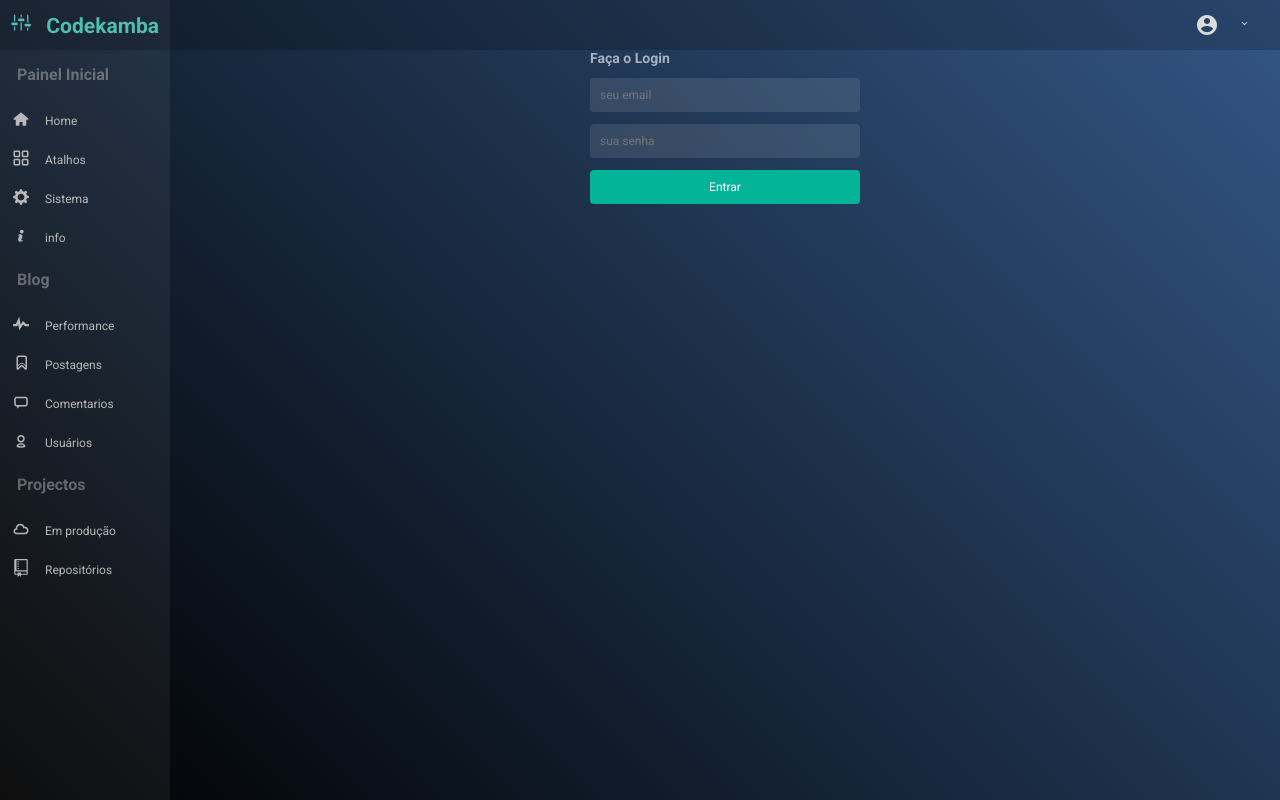
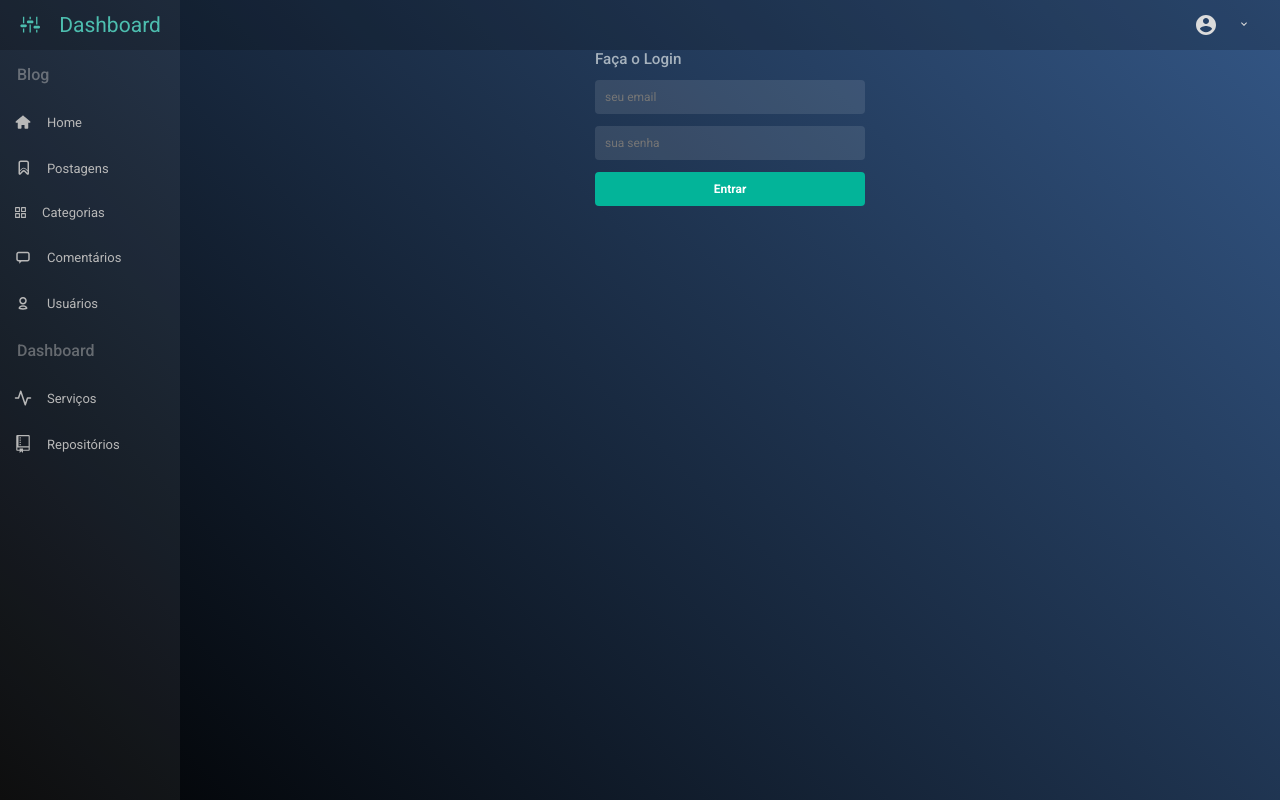
Before and after one commit to augusto-carlos/codekamba-dashboard, a React (Create React App) app: page / in a window 1280 px wide. Built offline with nearby package versions, Linux system fonts and the light colour scheme.

Commit message:
A breaking major change

```diff
--- a/src/App.js
+++ b/src/App.js
@@ -1,17 +1,19 @@
 import React from 'react';
 
-import Posts from './pages/Blog/Posts';
+import NewPost from './pages/Blog/Posts/NewPost';
+
 
 import Header from './components/Header';
 import SideNav from './components/SideNav';
 
-import { BrowserRouter as Router, Route, Switch } from 'react-router-dom';
+import { BrowserRouter as Router, Route, Switch, } from 'react-router-dom';
 
 import Login from './pages/Login';
 
+import Home from './pages/Home';
+import Posts from './pages/Blog/Posts';
+import Projects from './pages/Projects';
 import Users from './pages/Blog/Users';
-import Home from './pages/Home';
-import Projects from './pages/Projects';
 
 function App() {
 
@@ -22,17 +24,18 @@ function App() {
         <SideNav />
         <main className="main">
           <Switch>
-            <Route exact path="/" component={Login} />
+            <Route path="/" exact component={Login} />
             <Route path="/home" component={Home} />
             <Route path="/usuarios" component={Users} />
 
-            <Route path="/posts" component={Posts} />
+            <Route path="/posts" exact component={Posts} />
+            <Route path="/posts/new" component={NewPost} />
 
             <Route path="/repositorios" component={Projects} />
           </Switch>
         </main>
-        <footer className="footer"></footer>
       </Router>
+      <footer className="footer"></footer>
     </div>
   );
 }
--- a/src/components/Header/index.js
+++ b/src/components/Header/index.js
@@ -1,5 +1,5 @@
 import React from 'react';
-import { MdAccountCircle, MdSearch, MdExpandMore, MdApps } from 'react-icons/md';
+import { MdAccountCircle, MdExpandMore } from 'react-icons/md';
 import './styles.css';
 
 
@@ -14,10 +14,9 @@ const Header = () => {
     return (
         <header className="header">
 
-
             <div className="login">
                 <MdAccountCircle size={24} />
-                <span>{user ? user.name : 'nome do usuário'}<MdExpandMore /></span>
+                <span>{user ? user.name : 'nome do usuário'} <MdExpandMore /></span>
             </div>
 
         </header>
--- a/src/components/Header/styles.css
+++ b/src/components/Header/styles.css
@@ -8,19 +8,10 @@ header {
   }
 
 
-  header div {
-    display: flex;
-    justify-content: flex-end;
-    align-items: center;
-  }
   header div svg {
     margin: 0 10px;
   }
 
-  header ul li {
-    display: inline-block;
-    margin-right: 20px;
-  }
 
   header ul li a {
     text-decoration: none;
@@ -28,5 +19,8 @@ header {
 
   header .login {
     width: 100%;
-    font-size: 11px;
+    display: flex;
+    justify-content: flex-end;
+    align-items: center;
+    font-size: 12px;
   }
--- a/src/components/SideNav/index.js
+++ b/src/components/SideNav/index.js
@@ -1,10 +1,9 @@
 import React from 'react';
-import { TiUserOutline, TiBookmark, TiHome,  TiMessage, TiWeatherCloudy, TiInfoLarge, TiThLargeOutline } from 'react-icons/ti';
+import { TiUserOutline, TiBookmark, TiHome,  TiMessage } from 'react-icons/ti';
 import { NavLink } from 'react-router-dom';
 
-
-import { GoSettings, GoPulse, GoRepo, GoGear } from 'react-icons/go';
-
+import { GoSettings, GoRepo } from 'react-icons/go';
+import { FiGrid, FiActivity } from 'react-icons/fi';
 
 import './styles.css'
 
@@ -12,66 +11,42 @@ const SideNav = () => {
     return (
         <aside className="sidenav">
             <div className="logo-container">
-                <h3><GoSettings /> Codekamba</h3>
+                <h3><GoSettings /> Dashboard</h3>
             </div>
 
             <ul>
-                <h4>Painel Inicial</h4>
+                <h4>Blog</h4>
+
                 <li>
-                    <NavLink to="home" activeClassName="aside-item-actived">
+                    <NavLink to="/home" activeClassName="aside-item-actived">
                         <TiHome size={18} />
                         <label>Home</label>
                     </NavLink>
                 </li>
 
                 <li>
-                    <NavLink to="atalhos" activeClassName="aside-item-actived">
-                        <TiThLargeOutline size={18} />
-                        <label>Atalhos</label>
+                    <NavLink to="/posts" activeClassName="aside-item-actived">
+                        <TiBookmark size={18} />
+                        <label>Postagens</label>
                     </NavLink>
                 </li>
 
                 <li>
-                    <NavLink to="sistema" activeClassName="aside-item-actived">
-                        <GoGear size={18} />
-                        <label>Sistema</label>
+                    <NavLink to="/categorias" activeClassName="aside-item-actived">
+                        <FiGrid/>
+                        <label>Categorias</label>
                     </NavLink>
                 </li>
 
                 <li>
-                    <NavLink to="info" activeClassName="aside-item-actived">
-                        <TiInfoLarge size={18} />
-                        <label>info</label>
-                    </NavLink>
-                </li>
-
-            </ul>
-
-            <ul>
-                <h4>Blog</h4>
-
-                <li>
-                    <NavLink to="blog-performance" activeClassName="aside-item-actived">
-                        <GoPulse size={18} />
-                        <label>Performance</label>
+                    <NavLink to="/comentarios" activeClassName="aside-item-actived">
+                        <TiMessage size={18} />
+                        <label>Comentários</label>
                     </NavLink>
                 </li>
 
                 <li>
-                    <NavLink to="posts" activeClassName="aside-item-actived">
-                        <TiBookmark size={18} />
-                        <label>Postagens</label>
-                    </NavLink>
-                </li>
-                <li>
-                    <NavLink to="comentarios" activeClassName="aside-item-actived">
-                        <TiMessage size={18} />
-                        <label>Comentarios</label>
-                    </NavLink>
-                </li>
-
-                <li>
-                    <NavLink to="usuarios" activeClassName="aside-item-actived">
+                    <NavLink to="/usuarios" activeClassName="aside-item-actived">
                         <TiUserOutline size={18} />
                         <label>Usuários</label>
                     </NavLink>
@@ -79,17 +54,17 @@ const SideNav = () => {
             </ul>
 
             <ul>
-                <h4>Projectos</h4>
+                <h4>Dashboard</h4>
 
                 <li>
-                    <NavLink to="producao" activeClassName="aside-item-actived">
-                        <TiWeatherCloudy size={18} />
-                        <label>Em produção</label>
+                    <NavLink to="/blog-servicos" activeClassName="aside-item-actived">
+                        <FiActivity size={18} />
+                        <label>Serviços</label>
                     </NavLink>
                 </li>
 
                 <li>
-                    <NavLink to="repositorios" activeClassName="aside-item-actived">
+                    <NavLink to="/repositorios" activeClassName="aside-item-actived">
                         <GoRepo size={18} />
                         <label>Repositórios</label>
                     </NavLink>
--- a/src/components/SideNav/styles.css
+++ b/src/components/SideNav/styles.css
@@ -1,15 +1,17 @@
 
   aside .logo-container {
-    display: flex;
-    align-items: center;
     color: #4dbeaf;
     font-size: 18px;
     background-color: rgba(0, 0, 0, .2);
     height: 50px;
   }
 
-  aside .logo-container svg {
-    margin: 0 10px;
+  aside .logo-container h3 {
+    font-weight: 300;
+    display: flex;
+    justify-content: space-evenly;
+    align-items: center;
+    line-height: 50px;
   }
 
   aside .sidenav-search {
@@ -44,14 +46,13 @@
   }
 
   aside ul li label {
-    margin-top: 5px;
     cursor: pointer;
   }
 
   aside a{
     display: flex;
     align-items: center;
-    padding: 10px 12px;
+    padding: 14px;
     text-decoration: none;
     color: #b8b8b8;
   }
@@ -67,5 +68,5 @@
 
   aside a.aside-item-actived {
     color: #ffffff;
-    background: rgba(0, 0, 0, 0.109);
+    background: rgba(0, 0, 0, 0.178);
   }
--- a/src/global.css
+++ b/src/global.css
@@ -8,6 +8,7 @@
 }
 body {
    background: linear-gradient(45deg, #000000, #335685);
+   font-size: 13px;
 }
 
 body , ul, li, a{
@@ -18,7 +19,6 @@ body , ul, li, a{
   -webkit-font-smoothing: antialiased;
   -moz-osx-font-smoothing: grayscale;
   list-style: none;
-  font-size: 12px;
 }
 
 code {
@@ -30,15 +30,25 @@ input, button, textarea {
   font: 400 12px Roboto, sans-serif;
 }
 
-button {
-  cursor: pointer;border: 1px solid rgba(181, 181, 181, 0.233);
-  padding: 5px;
-  border-radius: 2px;
-  background-color:#4dbeaf;
+button , .button{
+    background: rgba(255, 255, 255, 0.096);
+    cursor: pointer;
+    padding: 7px 5px;
+    border-radius: 2px;
+    text-decoration: none;
+    color: #d1d1d1;
+    font-weight: 600;
+    border: 1px solid #4dbeaf65;
+    margin: 5px 0;
 }
+
+h1, h2, h3, h4, h5, h6 {
+  font-weight: 500;
+}
+
 .grid-container {
   display: grid;
-  grid-template-columns: 170px 1fr;
+  grid-template-columns: 180px 1fr;
   grid-template-rows: 50px 1fr 20px;
   grid-template-areas:
     "sidenav header"
@@ -69,14 +79,15 @@ button {
 input[type="text"], input[type="search"], select, textarea {
   border: none;
   background: rgba(129, 129, 129, 0.12);
-  padding: 5px;
+  padding: 7px 5px;
   border: 1px solid rgba(94, 191, 178, 0.17);
-  border-radius: 4px;
+  border-radius: 2px;
   min-width: 300px;
   color: #a6b2bd;
   margin: 10px 0;
+  font-family: Roboto, 'segoe ui';
 }
 
 .alertify .ajs-dialog {
-  color: #909090;
+  color: #afafaf;
 }
--- /dev/null
+++ b/src/pages/Blog/Posts/NewPost.js
@@ -0,0 +1,83 @@
+import React, { useState, useEffect } from 'react';
+import alertify from 'alertifyjs';
+import { Link, useHistory } from 'react-router-dom';
+import {FiArrowLeft} from 'react-icons/fi';
+
+import api from '../../../services/api';
+
+import './alertify.min.css';
+
+const NewPost = () => {
+
+    const [title, setTitle] = useState('');
+    const [slug, setSlug] = useState('');
+    const [content, setContent] = useState('');
+
+    const [categories, setCategories] = useState([]);
+
+    const history = useHistory()
+
+    useEffect(() => {
+
+        api.get('categorias')
+            .then(res => setCategories(res.data))
+
+    }, []);
+
+    function handleAddPost(e) {
+        e.preventDefault()
+        const category = e.target.category.value
+
+        api.post('posts', { title, slug, content, category })
+
+        alertify.success("Post adicionado com sucesso!");
+
+        history.goBack()
+
+    }
+
+    return (
+        <div>
+
+            <div className="container-add-post">
+                <Link to="/posts" className="button"><FiArrowLeft/> Voltar</Link>
+                <div className="container-add-post-header">
+                    <h3>Adicionar novo post</h3>
+                </div>
+                <div className="container-add-post-body">
+                    <form onSubmit={handleAddPost}>
+                        <label>Título</label>
+                        <input
+                            type="text"
+                            onChange={e => setTitle(e.target.value)}
+                        />
+                        <div className="input-group">
+
+                            <section>
+                                <label>Categoria</label>
+                                <select name="category">
+                                    {categories.map(category => (
+                                        <option key={category._id} value={category._id}>{category.name}</option>
+                                    ))}
+                                </select>
+                            </section>
+                            <section>
+                                <label>Slug</label>
+                                <input type="text" onChange={e => setSlug(e.target.value)} />
+                            </section>
+
+                        </div>
+
+                        <label>Conteúdo</label>
+                        <textarea rows="7" onChange={e => setContent(e.target.value)}></textarea>
+
+                        <button>Publicar</button>
+                    </form>
+                </div>
+            </div>
+
+        </div>
+    );
+}
+
+export default NewPost;
--- a/src/pages/Home/index.js
+++ b/src/pages/Home/index.js
@@ -1,10 +1,9 @@
 import React from 'react';
 import { Line, Bar } from 'react-chartjs-2';
 
-import { FaAngular, FaVuejs, FaReact, FaBootstrap, FaExpandArrowsAlt, FaRegWindowClose } from 'react-icons/fa';
+import { TiMessage, TiUserOutline, TiBookmark, TiHeartOutline, TiDelete } from 'react-icons/ti';
 
 import './styles.css'
-
 
 export default function Home() {
 
@@ -41,33 +40,34 @@ export default function Home() {
 
             <div className="status-container">
                 <div className="status-card">
-                    <FaAngular />
-                    <h6>576%</h6>
-                    <small>Angular</small>
+                    <TiBookmark />
+                    <h6>576</h6>
+                    <small>Postagens</small>
                 </div>
 
 
                 <div className="status-card">
-                    <FaReact />
-                    <h6>576%</h6>
-                    <small>React</small>
+                    <TiMessage />
+                    <h6>576</h6>
+                    <small>Comentários</small>
                 </div>
 
 
                 <div className="status-card">
-                    <FaVuejs />
-                    <h6>576%</h6>
-                    <small>Vue</small>
+                    <TiUserOutline />
+                    <h6>576</h6>
+                    <small>Pessoas</small>
                 </div>
 
                 <div className="status-card">
-                    <FaBootstrap />
-                    <h6>576%</h6>
-                    <small>Bootstrap</small>
+                    <TiHeartOutline />
+                    <h6>576</h6>
+                    <small>Reacções</small>
                 </div>
 
 
             </div>
+
             <div className="chart-container">
                 <div className="chart" style={{ width: '360px', height: '360px' }}>
                     <Line
@@ -85,11 +85,9 @@ export default function Home() {
 
                 <div className="notification-container">
                     <div className="notification-header">
+
                         <span>
-                            <FaExpandArrowsAlt />
-                        </span>
-                        <span>
-                            <FaRegWindowClose />
+                            <TiDelete />
                         </span>
                     </div>
                     <h3>Alguma notificação importante.</h3>
```
Also changed, not shown: src/pages/Blog/Posts/index.js (+11 -64 lines), src/pages/Blog/Posts/styles.css (+32 -29 lines), src/pages/Blog/Users/styles.css (+6 -13 lines), src/pages/Home/styles.css (+14 -9 lines), src/assets/tasks.jpg (added).
